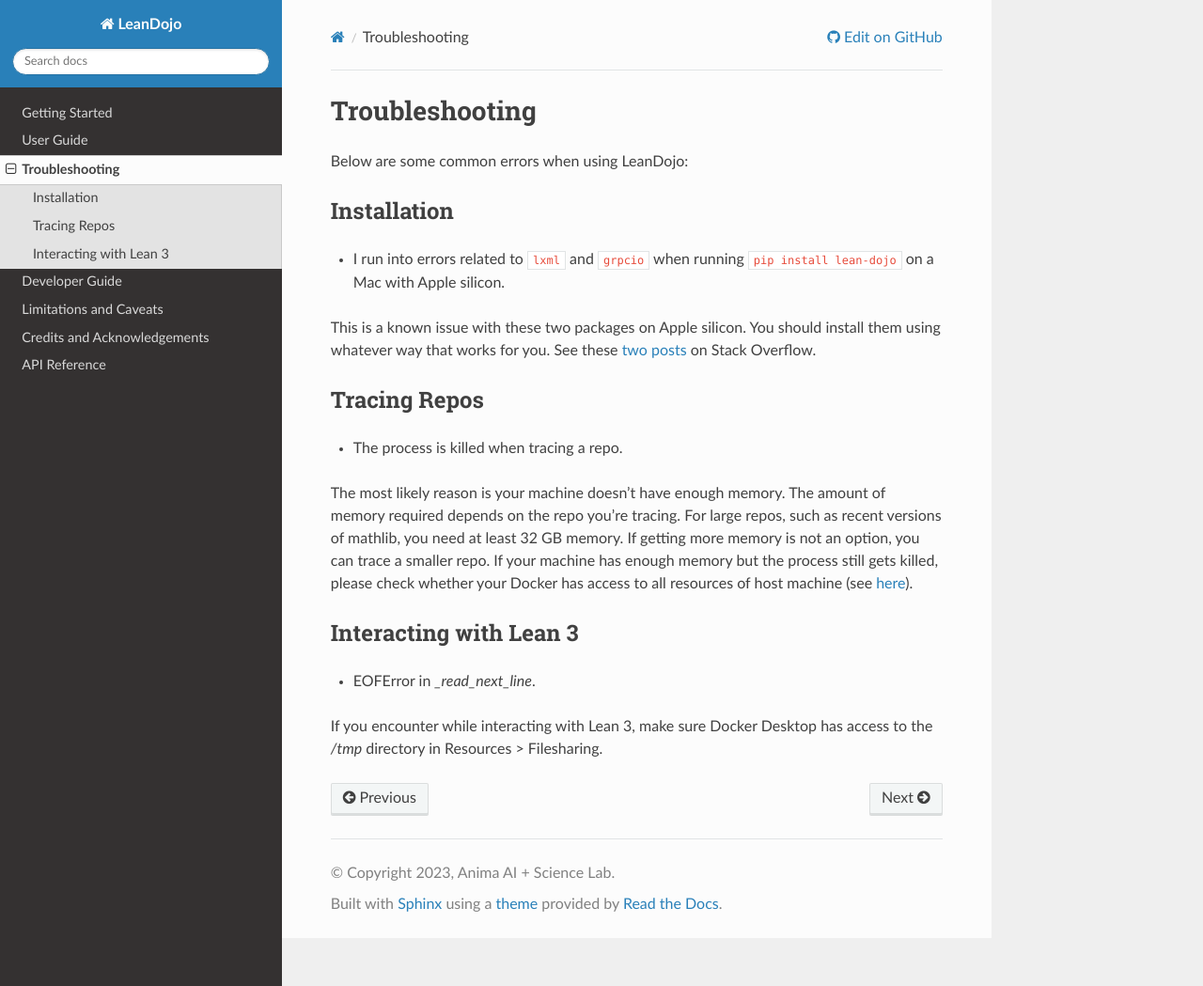
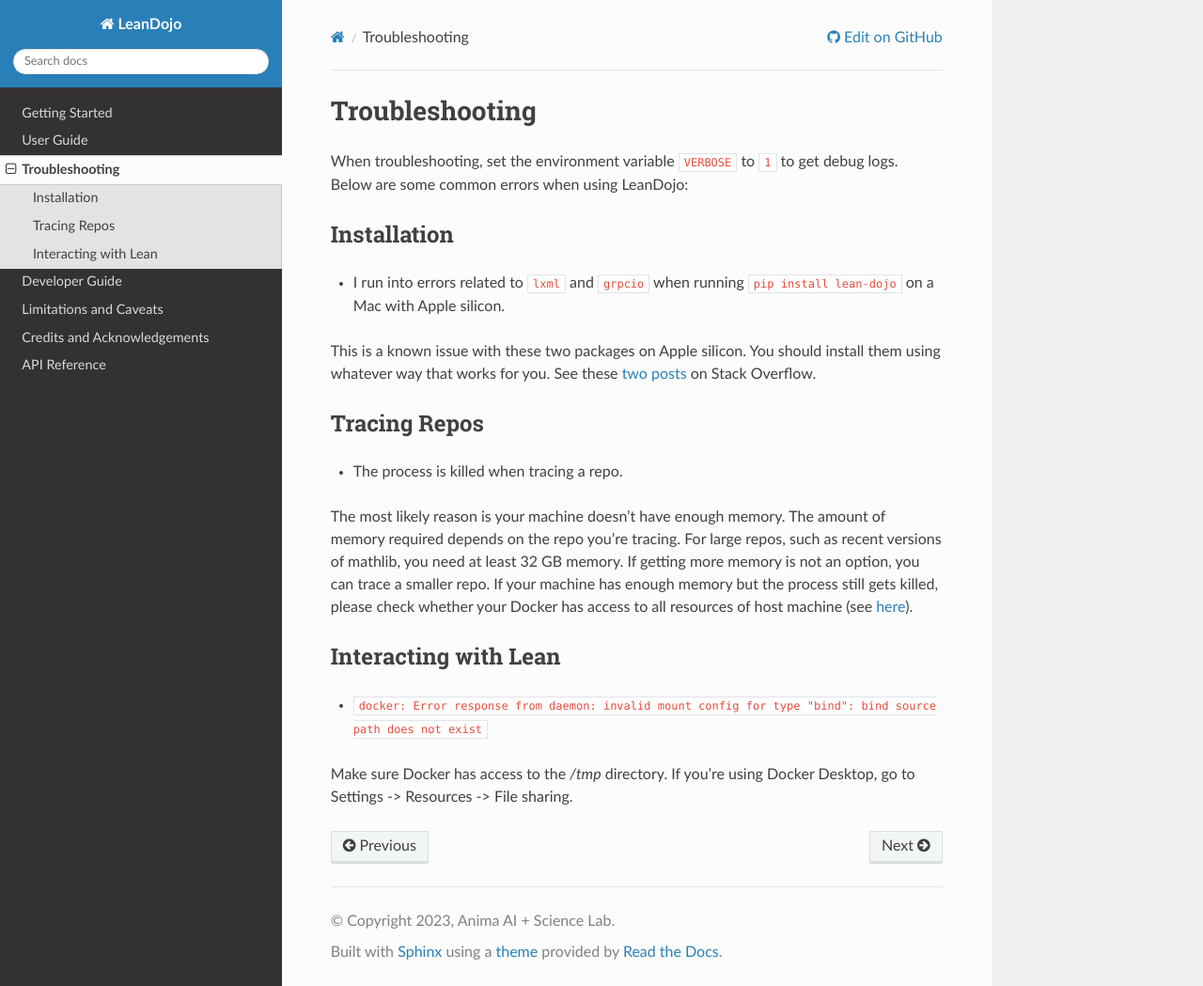
Before and after one commit to lean-dojo/LeanDojo, a Sphinx documentation site: the page built from docs/source/troubleshooting.rst, in a window 1280 px wide and 1049 px high. Shown: the whole window at 94% size. Built offline with Sphinx 7.4.7 and the Read the Docs theme 2.0.0, drawn with Linux system fonts in a browser that asks for light colours.

Commit message:
update docs

```diff
--- a/docs/source/troubleshooting.rst
+++ b/docs/source/troubleshooting.rst
@@ -3,6 +3,7 @@
 Troubleshooting
 ===============
 
+When troubleshooting, set the environment variable :code:`VERBOSE` to :code:`1` to get debug logs.
 Below are some common errors when using LeanDojo:
 
 Installation
@@ -23,7 +24,8 @@
 you can trace a smaller repo. If your machine has enough memory but the process still gets killed, please check
 whether your Docker has access to all resources of host machine (see `here <https://docs.docker.com/desktop/settings/mac/#resources>`_).
 
-Interacting with Lean 3
-*************
-* EOFError in `_read_next_line`.
-If you encounter while interacting with Lean 3, make sure Docker Desktop has access to the `/tmp` directory in Resources > Filesharing.
+Interacting with Lean
+*********************
+
+* :code:`docker: Error response from daemon: invalid mount config for type "bind": bind source path does not exist`
+Make sure Docker has access to the `/tmp` directory. If you're using Docker Desktop, go to Settings -> Resources -> File sharing.
```
